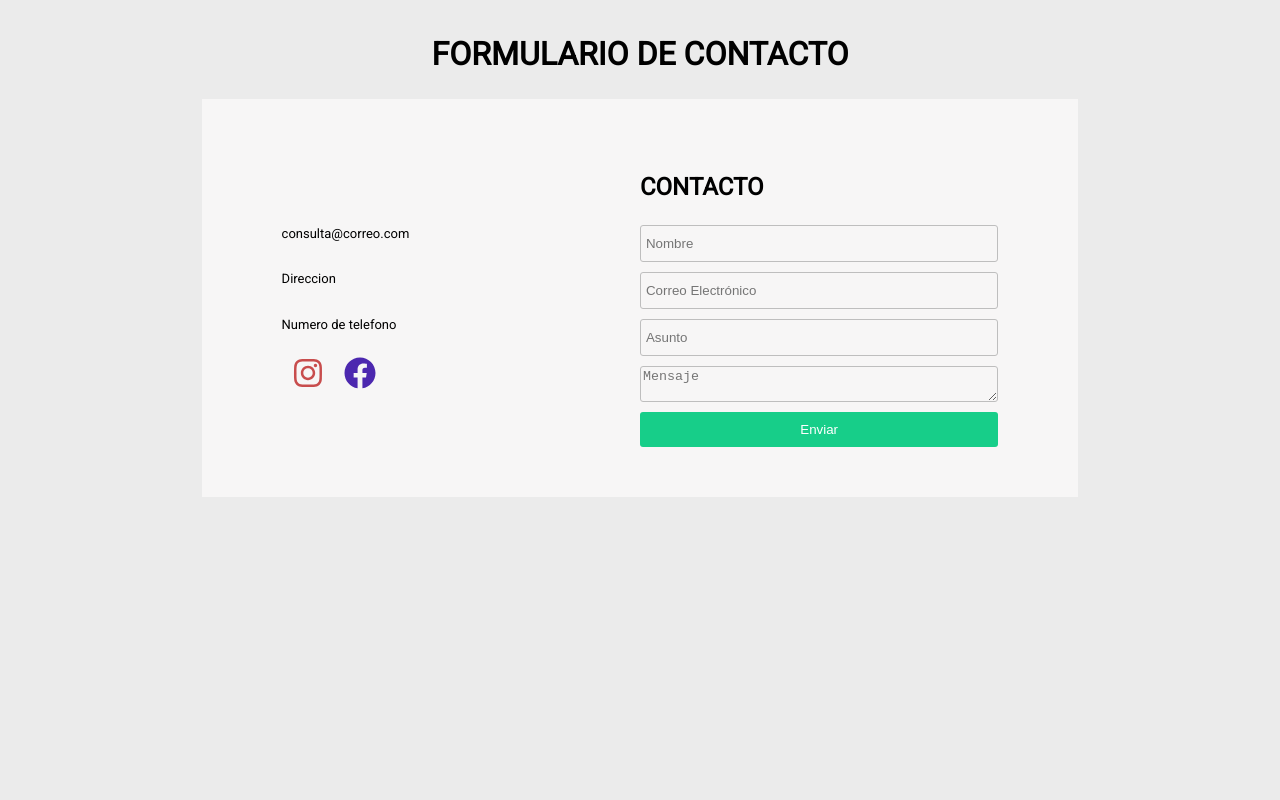
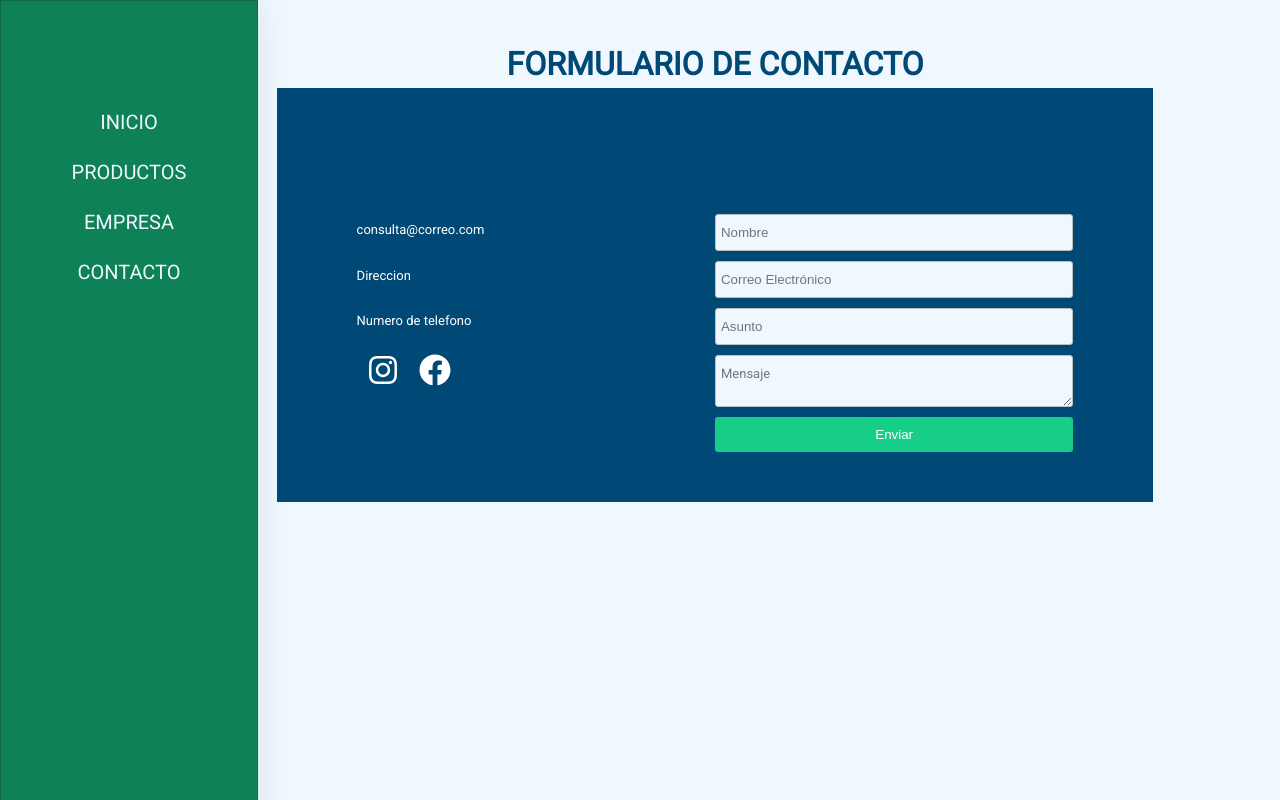
Before and after one commit to lucianoruizm/web_ader, a React (Vite) app: page /contacto in a window 1280 px wide. Built offline with nearby package versions, Linux system fonts and the light colour scheme.

Commit message:
estilos detalles

```diff
--- a/src/components/Contacto/Contacto.jsx
+++ b/src/components/Contacto/Contacto.jsx
@@ -1,8 +1,11 @@
 import { FaInstagram, FaFacebook } from "react-icons/fa";
 import styles from "./Contacto.module.css"
+import { Navbar } from "../Navbar/Navbar";
 
 export const Contacto = () => {
   return (
+        <>
+            <Navbar />
             <div className={styles.contactContainer}>
                 <h1>FORMULARIO DE CONTACTO</h1>
                 <div className={styles.contactSectionsContainer}>
@@ -27,5 +30,6 @@ export const Contacto = () => {
                     </div>
                 </div>
             </div>
+        </>
   )
 }
--- a/src/components/Contacto/Contacto.module.css
+++ b/src/components/Contacto/Contacto.module.css
@@ -1,23 +1,38 @@
 h1 {
+    padding-top: 40px;
     text-align: center;
-    margin-top: 30px;
+    margin: 0;
+    color: var(--blue-color);
 }
 
 h2 {
     text-align: left;
+    color: var(--blue-color);
 }
 
 input {
     padding: 10px 5px;
     border-radius: 3px;
     border: 1px solid var(--grey-light-color);
-    background-color: var(--white);
+    background-color: var(--main-color);
+}
+
+input:focus {
+    outline: none;
+    background-color: rgba(255, 255, 255, 0.815);
 }
 
 textarea {
+    padding: 10px 5px;
+    font-size: small;
     border-radius: 3px;
     border: 1px solid var(--grey-light-color);
-    background-color: var(--white);
+    background-color: var(--main-color);
+}
+
+textarea:focus {
+    outline: none;
+    background-color: rgba(255, 255, 255, 0.815);
 }
 
 button {
@@ -34,6 +49,7 @@ button:hover {
 }
 
 .contactContainer {
+    padding-left: 150px;
     margin: auto;
     width: 70%;
     position: relative;
@@ -43,7 +59,8 @@ button:hover {
     display: flex;
     margin: auto;
     width: 80%;
-    background-color: var(--white);
+    background-color: var(--blue-color);
+    color: var(--white);
 }
 
 .contactSectionsContainer {
@@ -90,11 +107,11 @@ button:hover {
 }
 
 .igIcon{
-    color: #c84d4d;
+    color: var(--white);
 }
 
 .fbIcon {
-    color: #4c28af;
+    color: var(--white);
 }
 
 .igIcon:hover, .fbIcon:hover{
--- a/src/components/Empresa/Empresa.jsx
+++ b/src/components/Empresa/Empresa.jsx
@@ -1,10 +1,13 @@
 import { Link } from 'react-router-dom';
 import styles from './Empresa.module.css'
 import logogmh from '../../assets/logogmh.png'
+import { Navbar } from '../Navbar/Navbar';
 
 export const Empresa = () => {
     return (
         <div>
+            <Navbar />
+            <div className={styles.empresaInfoContainer}>
                 <div className={styles.titleLogoContainer}>
                     <div className={styles.logoInicio}>
                         <Link className={styles.link} to={'/'}><img className={styles.logo} src={logogmh} alt="logo" /></Link>
@@ -44,5 +47,6 @@ export const Empresa = () => {
                     </div>
                 </div>
             </div>
+        </div>
     )
 };
--- a/src/components/Empresa/Empresa.module.css
+++ b/src/components/Empresa/Empresa.module.css
@@ -1,7 +1,12 @@
+.empresaInfoContainer {
+    padding-left: 180px;
+}
+
 .titleLogoContainer {
     display: flex;
     flex-direction: column;
     color: var(--grey-color);
+    align-items: center;
 }
 
 .titleContainer {
--- a/src/components/MainPage/MainPage.jsx
+++ b/src/components/MainPage/MainPage.jsx
@@ -9,8 +9,8 @@ import { Link } from "react-router-dom";
 export const MainPage = () => {
     return (
       <div className={styles.pageContainer}>
+        <Navbar />
         <div className={styles.mainContainer}>
-            <Navbar />
             <div className={styles.productsContainer}>
                 <div className={styles.productContainer}>
                     <Link className={styles.link} to={'/productos'}>
--- a/src/components/MainPage/MainPage.module.css
+++ b/src/components/MainPage/MainPage.module.css
@@ -55,7 +55,8 @@ p {
     align-items: center;
     justify-content: center;
     width: 50%;
-    margin-top: 70px;
+    margin-top: 20px;
+    color: var(--blue-color);
 }
 
 .productsContainer {
--- a/src/components/Navbar/Navbar.module.css
+++ b/src/components/Navbar/Navbar.module.css
@@ -2,6 +2,7 @@
     display: flex;
     flex-direction: column;
     height: 100vh;
+    padding-top: 80px;
     text-align: center;
     color: var(--grey-color);
     /* background-image: url(../../assets/bgtomato.jpg); */
@@ -10,7 +11,7 @@
     position: fixed;
     z-index: 999;
     /* From https://css.glass */
-    background: rgba(17, 60, 7, 0.68);
+    background: var(--secondary-color-dark);
     box-shadow: 0 4px 30px rgba(0, 0, 0, 0.1);
     backdrop-filter: blur(5.1px);
     -webkit-backdrop-filter: blur(5.1px);
--- a/src/components/Productos/Productos.jsx
+++ b/src/components/Productos/Productos.jsx
@@ -40,7 +40,7 @@ export const Productos = () => {
         </div>
       </div>
       <div className={styles.tiposProductosContainer}>
-        <h2>TIPOS DE PRODUCTOS</h2>
+        <h2 className={styles.titleProductTypes}>TIPOS DE PRODUCTOS</h2>
         <div className={styles.cardContainer}>
           <div className={styles.card}>
             <img className={styles.cardImg} src={imgExample} alt="imExample"/>
--- a/src/components/Productos/Productos.module.css
+++ b/src/components/Productos/Productos.module.css
@@ -70,6 +70,10 @@ h3 {
     margin: 20px 0 50px;
 }
 
+.titleProductTypes {
+    text-align: center;
+}
+
 .cardContainer {
     display: flex;
     align-items: center;
--- a/src/index.css
+++ b/src/index.css
@@ -1,10 +1,11 @@
 @import url('https://fonts.googleapis.com/css2?family=Roboto&display=swap');
 
 :root {
-  --main-color: #EBEBEB;
+  --main-color: #eff8ff;
   --grey-color: #666;
   --grey-light-color: #bebebe;
-  --white: #f7f6f6;
+  --white: #ffffff;
+  --blue-color: #004976;
   --secondary-color: #17ce89;
   --secondary-color-dark: #0e8156;
   font-family: 'Roboto', sans-serif;
@@ -22,3 +23,7 @@
 body {
   margin: 0;
 }
+
+textarea {
+  font-family: 'Roboto', sans-serif;
+}
```
Lines whose indentation alone changed are shown as unchanged.
